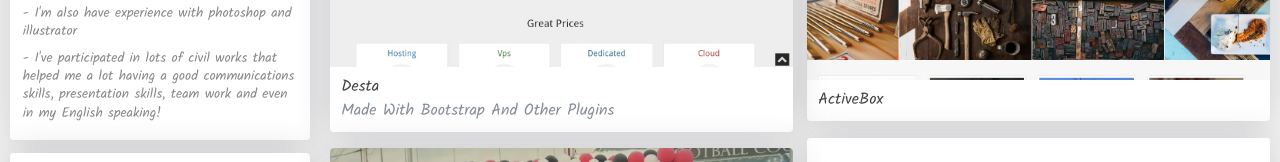
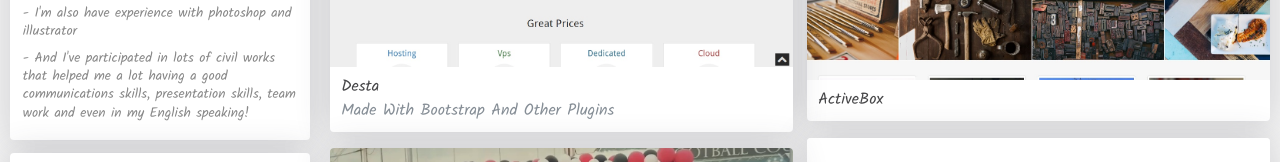
Before and after one commit to jrD1sso/resume, a plain HTML site: page index.html in a window 1280 px wide. Shown: the part 447-609 px from the top of the page. Drawn offline with Linux system fonts and the light colour scheme.

Commit message:
Update index.html

```diff
--- a/index.html
+++ b/index.html
@@ -30,7 +30,7 @@
 
                                 <p class="mt-2 text-left">- I'm also have experience with photoshop and illustrator</p>
 
-                                <p class="mt-2 text-left">- I've participated in lots of civil works that helped me a lot having a good communications skills, presentation skills, team work and even in my English speaking!</p>
+                                <p class="mt-2 text-left">- And I've participated in lots of civil works that helped me a lot having a good communications skills, presentation skills, team work and even in my English speaking!</p>
                             </div><!-- #whose-blog -->
                         </div><!-- p-0 text-center -->
                         <div id="intro" class="box">
```
